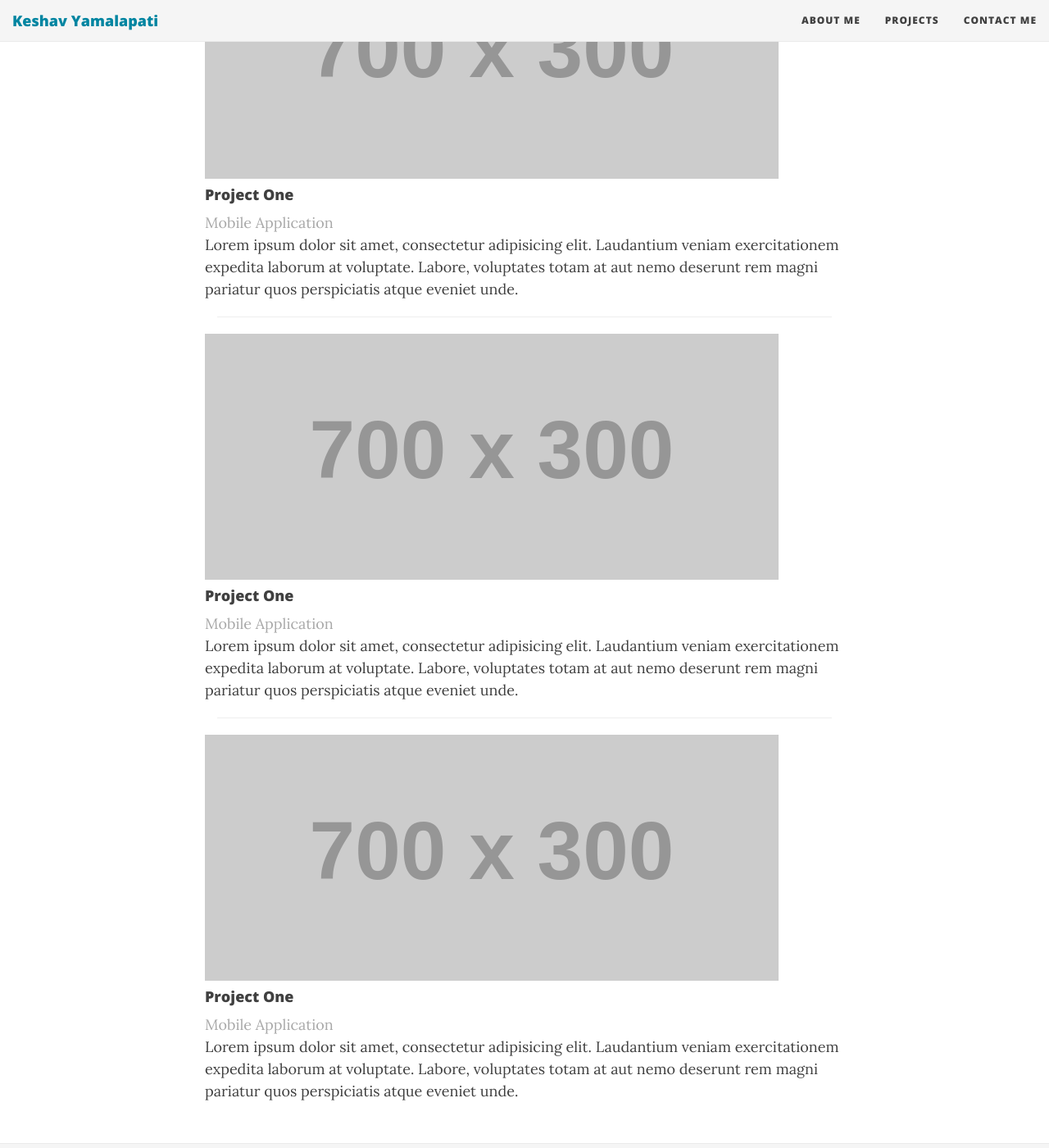
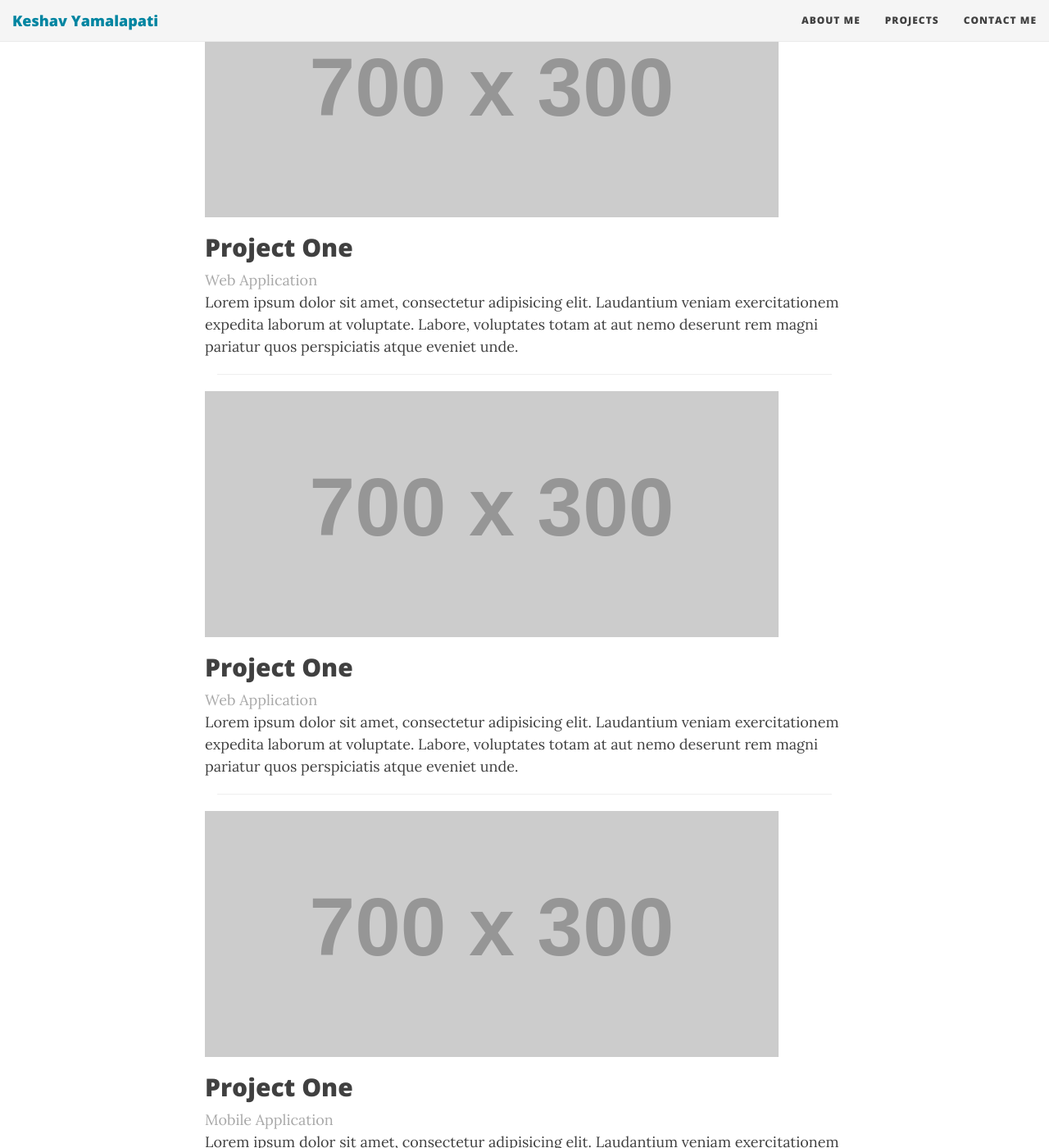
Before and after one commit to ykeshav/ykeshav.github.io, a Jekyll site: the page built from projects.html, in a window 1280 px wide and 1400 px high, scrolled down 1381 px. Shown: the whole window at 82% size. Built offline with Jekyll 4.4.1, drawn with Linux system fonts in a browser that asks for light colours; nearby versions of some CDN libraries.

Commit message:
changed project title from h4 to h2

```diff
--- a/projects.html
+++ b/projects.html
@@ -9,7 +9,7 @@ subtitle: Web and Mobile Projects
     <a href="#">
       <img class="img-responsive" src="http://placehold.it/700x300" alt="">
     </a>
-    <h4>Project One</h4>
+    <h2>Project One</h2>
     <p class="project-sub-title">Mobile Application</p>
     <p class="project-description">Lorem ipsum dolor sit amet, consectetur adipisicing
       elit. Laudantium veniam
@@ -25,7 +25,7 @@ subtitle: Web and Mobile Projects
     <a href="#">
       <img class="img-responsive" src="http://placehold.it/700x300" alt="">
     </a>
-    <h4>Project One</h4>
+    <h2>Project One</h2>
     <p class="project-sub-title">Mobile Application</p>
     <p class="project-description">Lorem ipsum dolor sit amet, consectetur adipisicing
       elit. Laudantium veniam
@@ -42,8 +42,8 @@ subtitle: Web and Mobile Projects
     <a href="#">
       <img class="img-responsive" src="http://placehold.it/700x300" alt="">
     </a>
-    <h4>Project One</h4>
-    <p class="project-sub-title">Mobile Application</p>
+    <h2>Project One</h2>
+    <p class="project-sub-title">Web Application</p>
     <p class="project-description">Lorem ipsum dolor sit amet, consectetur adipisicing
       elit. Laudantium veniam
       exercitationem expedita laborum at
@@ -59,8 +59,8 @@ subtitle: Web and Mobile Projects
     <a href="#">
       <img class="img-responsive" src="http://placehold.it/700x300" alt="">
     </a>
-    <h4>Project One</h4>
-    <p class="project-sub-title">Mobile Application</p>
+    <h2>Project One</h2>
+    <p class="project-sub-title">Web Application</p>
     <p class="project-description">Lorem ipsum dolor sit amet, consectetur adipisicing
       elit. Laudantium veniam
       exercitationem expedita laborum at
@@ -76,7 +76,7 @@ subtitle: Web and Mobile Projects
     <a href="#">
       <img class="img-responsive" src="http://placehold.it/700x300" alt="">
     </a>
-    <h4>Project One</h4>
+    <h2>Project One</h2>
     <p class="project-sub-title">Mobile Application</p>
     <p class="project-description">Lorem ipsum dolor sit amet, consectetur adipisicing
       elit. Laudantium veniam
```
